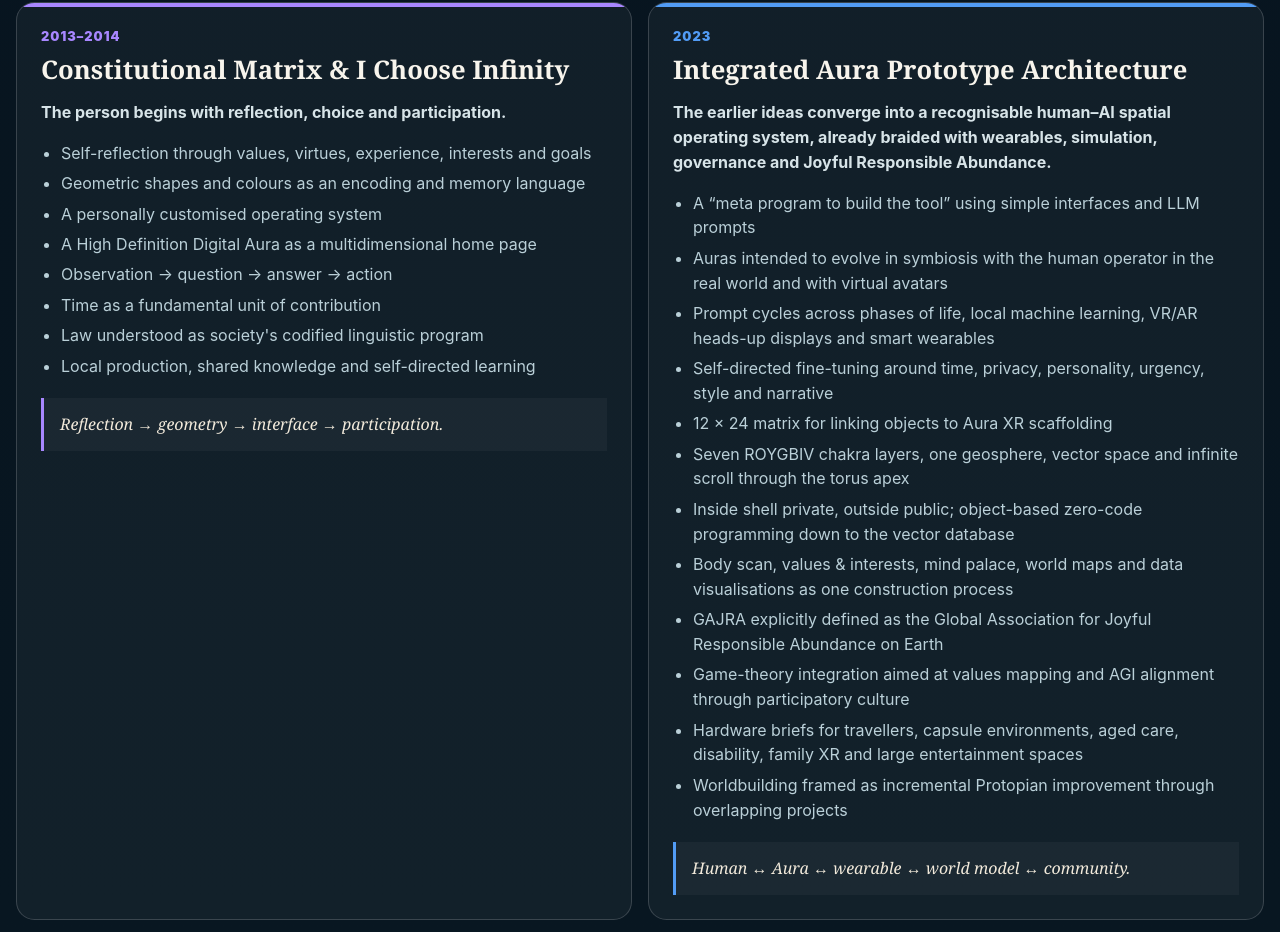
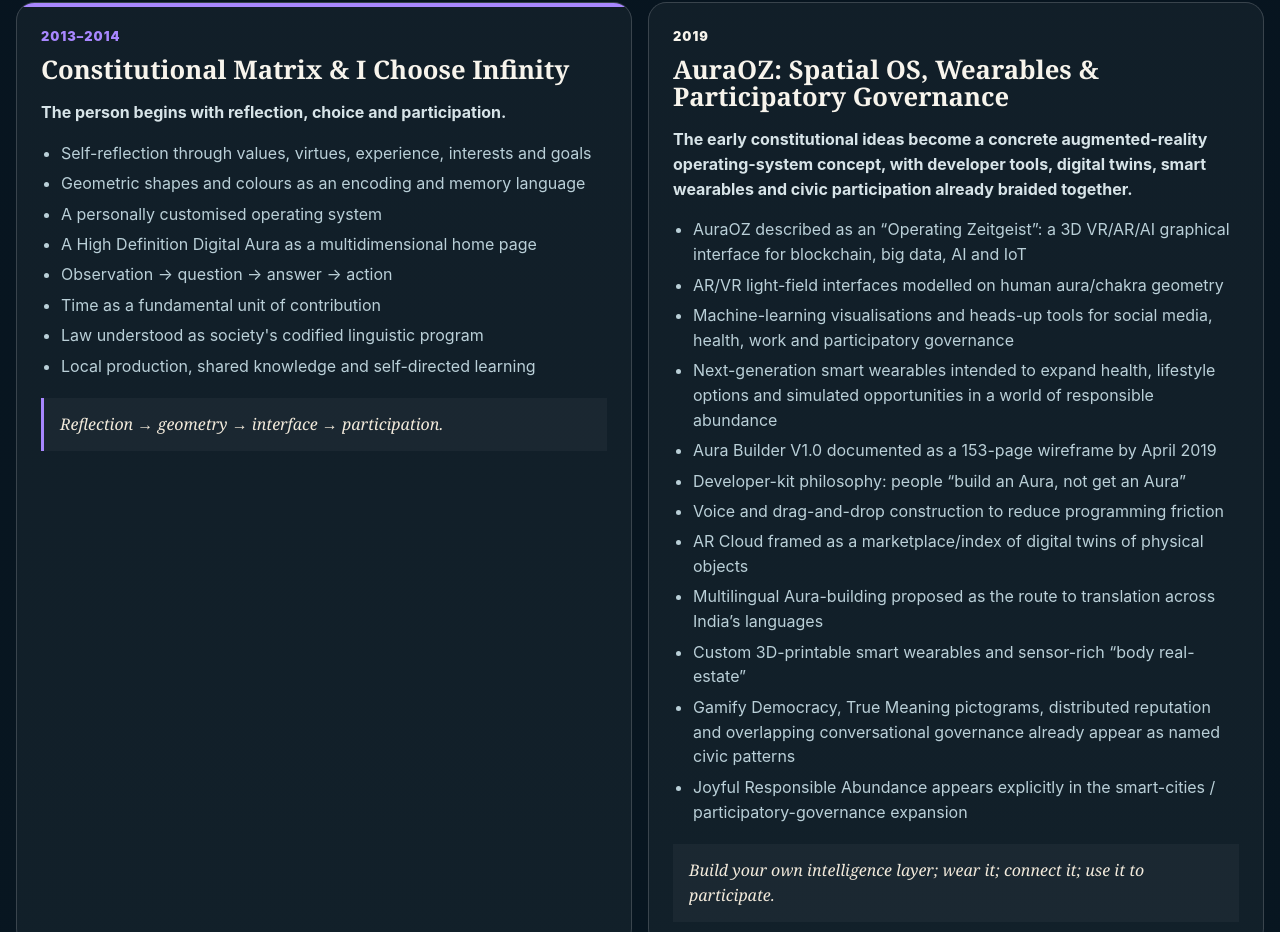
Before and after one commit to auraofintelligence/project-atlas, a website: page pattern-ancestry.html in a window 1280 px wide. Shown: the part 1933-2865 px from the top of the page. Drawn offline with Linux system fonts and the light colour scheme.

Commit message:
Add 2019 AuraOZ provenance to pattern ancestry

```diff
--- a/pattern-ancestry.html
+++ b/pattern-ancestry.html
@@ -82,6 +82,27 @@
             <li>Local production, shared knowledge and self-directed learning</li>
           </ul>
           <blockquote>Reflection → geometry → interface → participation.</blockquote>
+        </article>
+
+        <article class="era era-2019">
+          <div class="year">2019</div>
+          <h3>AuraOZ: Spatial OS, Wearables &amp; Participatory Governance</h3>
+          <p class="era-thesis">The early constitutional ideas become a concrete augmented-reality operating-system concept, with developer tools, digital twins, smart wearables and civic participation already braided together.</p>
+          <ul>
+            <li>AuraOZ described as an “Operating Zeitgeist”: a 3D VR/AR/AI graphical interface for blockchain, big data, AI and IoT</li>
+            <li>AR/VR light-field interfaces modelled on human aura/chakra geometry</li>
+            <li>Machine-learning visualisations and heads-up tools for social media, health, work and participatory governance</li>
+            <li>Next-generation smart wearables intended to expand health, lifestyle options and simulated opportunities in a world of responsible abundance</li>
+            <li>Aura Builder V1.0 documented as a 153-page wireframe by April 2019</li>
+            <li>Developer-kit philosophy: people “build an Aura, not get an Aura”</li>
+            <li>Voice and drag-and-drop construction to reduce programming friction</li>
+            <li>AR Cloud framed as a marketplace/index of digital twins of physical objects</li>
+            <li>Multilingual Aura-building proposed as the route to translation across India’s languages</li>
+            <li>Custom 3D-printable smart wearables and sensor-rich “body real-estate”</li>
+            <li>Gamify Democracy, True Meaning pictograms, distributed reputation and overlapping conversational governance already appear as named civic patterns</li>
+            <li>Joyful Responsible Abundance appears explicitly in the smart-cities / participatory-governance expansion</li>
+          </ul>
+          <blockquote>Build your own intelligence layer; wear it; connect it; use it to participate.</blockquote>
         </article>
 
         <article class="era era-2023">
@@ -192,7 +213,7 @@
         <article><span>06</span><h3>Local sovereignty → Federation</h3><p>Private or locally governed nodes cooperate through explicit permission and provenance rather than automatic centralisation.</p></article>
         <article><span>07</span><h3>Question → Model → Simulate → Choose → Measure</h3><p>Competing ideas become things that can be explored, tested, compared and revised.</p></article>
         <article><span>08</span><h3>Time → Contribution → Reciprocity</h3><p>An early idea of time-based value evolves into C-Hour recognition without requiring kindness to become money.</p></article>
-        <article><span>09</span><h3>Interface → Wearable → Environment</h3><p>By 2023 the Aura design already joined mobile, XR, smart wearables, body-relative geometry and environmental sensing; later work makes that harness more concrete.</p></article>
+        <article><span>09</span><h3>Interface → Wearable → Environment</h3><p>By 2019 the AuraOZ design already joined a 3D AR/VR interface, developer-built Auras, smart wearables and physical-world digital twins; 2023 adds the matrix/vector-space geometry and later work makes the harness operational.</p></article>
         <article><span>10</span><h3>Provenance → Imagination → Correction</h3><p>Project Atlas, Story Forge, Loose Goose, the Sensorium and civic systems all preserve what is known before interpretation expands.</p></article>
       </div>
     </section>
```
